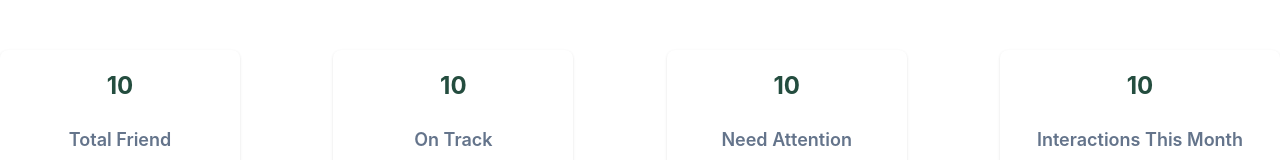
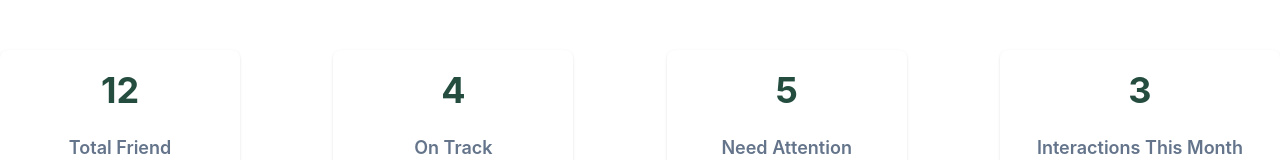
Before and after one commit to satyajtus14/Project-KeenKeeper-Apps, a React (Vite) app: page / in a window 1280 px wide. Shown: the part 384-544 px from the top of the page. Built offline with nearby package versions, Linux system fonts and the light colour scheme.

Commit message:
Status Cards are done on Banner page

```diff
--- a/src/shared/StatusCards.jsx
+++ b/src/shared/StatusCards.jsx
@@ -1,20 +1,50 @@
-import React from 'react';
+import React, { useEffect, useState } from 'react';
 
 const StatusCards = () => {
+  const [friends, setFriends] = useState([]);
+
+  const [almostDueCount, setAlmostDueCount] =useState(0);
+
+  const [onTrackCount, setOnTrackCount] =useState(0);
+
+  const [needAttentionCount, setNeedAttentionCount] =useState(0);
+
+
+  useEffect(() => {
+    const friendsFetchData = async () => {
+      const res = await fetch("/friends.json");
+      const data = await res.json();
+      console.log("Data fetching from Status Cards page", data);
+      setFriends(data);
+
+      const count = data.filter((friend)=> friend.status === 'Almost Due').length;
+      setAlmostDueCount(count);
+
+      const trackCount = data.filter((friend)=> friend.status === 'On-Track').length;
+      setOnTrackCount(trackCount)
+
+      const needAttentionCount = data.filter((friend)=> friend.status === 'Overdue').length;
+      setNeedAttentionCount(needAttentionCount)
+    };
+    friendsFetchData();
+  }, []);
+
+  console.log(friends);
+
     return (
     <div className=' container mx-auto flex justify-between  gap-5'>
     <div className="card bg-white w-60 shadow">
   <figure className="px-5 pt-5">
-   <p className='text-2xl font-bold text-[#244d3f]'>10</p>
+   <p className='text-4xl font-bold text-[#244d3f]'>{friends.length}</p>
   </figure>
   <div className="card-body items-center text-center">
-    <h2 className="card-title text-[#64748b]">Total Friend</h2>
+    <h2 className="card-title text-[#64748b] ">Total Friend</h2>
   </div>
     </div>
 
     <div className="card bg-white w-60 shadow">
   <figure className="px-5 pt-5">
-   <p className='text-2xl font-bold text-[#244d3f]'>10</p>
+   <p className='text-4xl font-bold text-[#244d3f]'>{onTrackCount}</p>
   </figure>
   <div className="card-body items-center text-center">
     <h2 className="card-title text-[#64748b]">On Track</h2>
@@ -23,7 +53,7 @@ const StatusCards = () => {
 
     <div className="card  bg-white w-60 shadow">
   <figure className="px-5 pt-5">
-   <p className='text-2xl font-bold text-[#244d3f]'>10</p>
+   <p className='text-4xl font-bold text-[#244d3f]'>{needAttentionCount}</p>
   </figure>
   <div className="card-body items-center text-center">
     <h2 className="card-title text-[#64748b]">Need Attention</h2>
@@ -32,7 +62,7 @@ const StatusCards = () => {
 
     <div className="card  bg-white w-70 shadow ">
   <figure className="px-5 pt-5">
-   <p className='text-2xl font-bold text-[#244d3f]'>10</p>
+   <p className='text-4xl font-bold text-[#244d3f]'>{almostDueCount}</p>
   </figure>
   <div className="card-body items-center text-center">
     <h2 className="card-title text-[#64748b]">Interactions This Month</h2>
```
